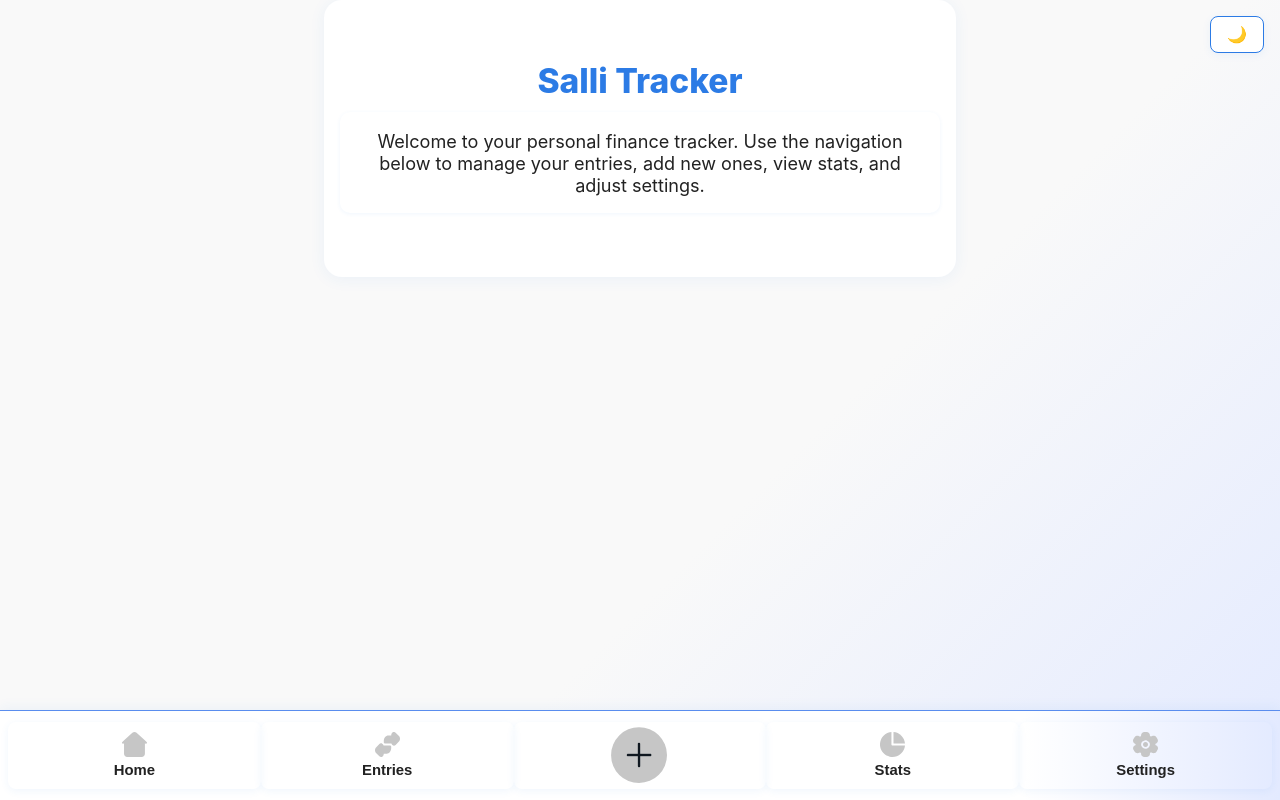
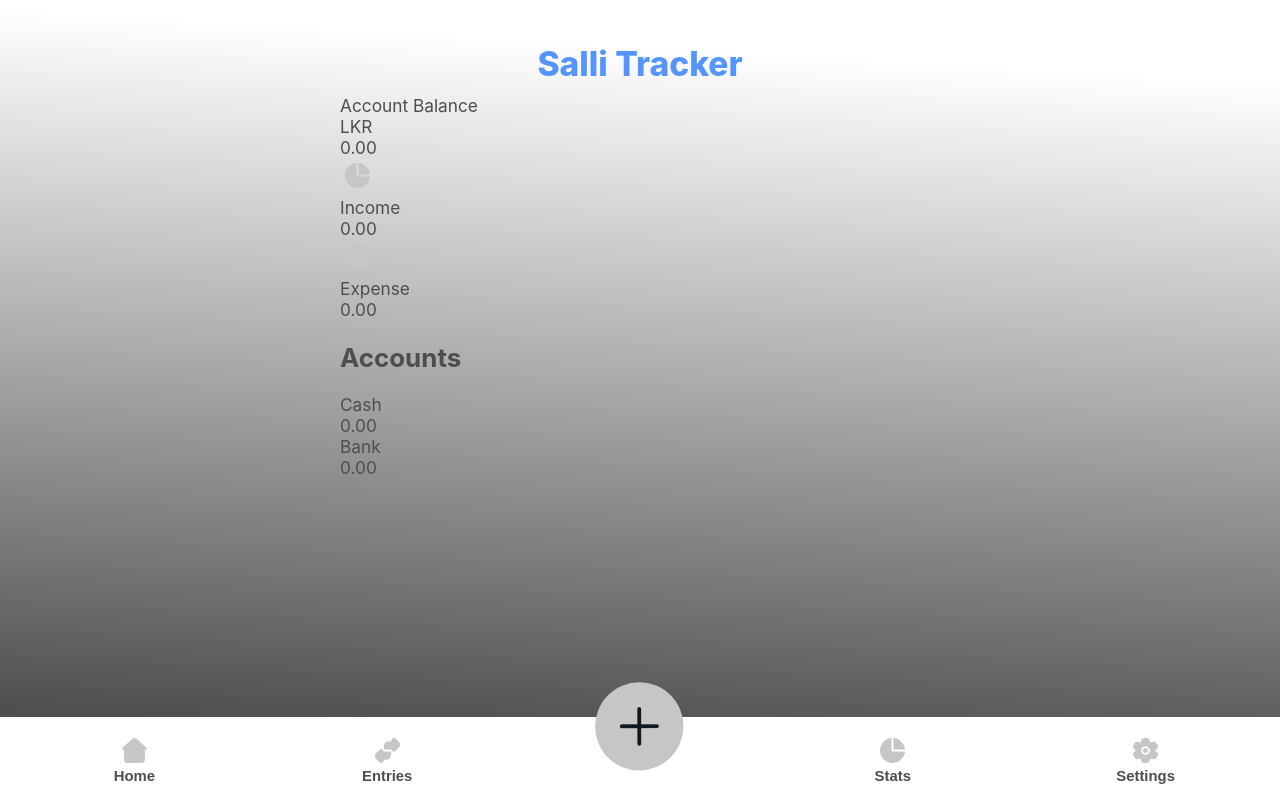
Before and after one commit to Harithroo/Salli, a PHP site: page / in a window 1280 px wide. Run offline with PHP 8.4, Linux system fonts and the light colour scheme; some libraries are stand-ins or nearby versions.

Commit message:
page structure and theme update

```diff
--- a/css/common.css
+++ b/css/common.css
@@ -1,32 +1,29 @@
-
 :root {
-    --color-bg: #f9f9f9;
-    --color-bg-gradient: linear-gradient(135deg, #f9f9f9 60%, #e3eaff 100%);
-    --color-bg-page: #fff;
-    --color-text: #222;
-    --color-primary: #2c7be5;
-    --color-primary-dark: #1a68d1;
-    --color-primary-light: #5a8dee;
-    --color-border: #c7d0e1;
-    --color-shadow: rgba(44, 123, 229, 0.07);
-    --color-shadow-hover: rgba(44, 123, 229, 0.13);
-    --color-scrollbar: #e3eaff;
-    --color-scrollbar-thumb: #c7d0e1;
+    --color-white: #FFFFFF;
+    --color-black: #000000;
+    --color-bg: #FFFFFF;
+    --color-bg-invert: #000000;
+    --color-bg-gradient: linear-gradient(183.33deg, #FFFFFF 9.56%, #4E4E4E00 125.54%);
+    --color-card-bg: #FFFFFF;
+    --color-border: #4E4E4E;
+    --color-text: #4E4E4E;
+    --color-primary: #5595FF;
 }
 
 [data-theme="dark"] {
-    --color-bg: #181c24;
-    --color-bg-gradient: linear-gradient(135deg, #232a36 60%, #1a2230 100%);
-    --color-bg-page: #232a36;
-    --color-text: #e3eaff;
-    --color-primary: #5a8dee;
-    --color-primary-dark: #2c7be5;
-    --color-primary-light: #7eaaff;
-    --color-border: #3a4660;
-    --color-shadow: rgba(44, 123, 229, 0.13);
-    --color-shadow-hover: rgba(44, 123, 229, 0.22);
-    --color-scrollbar: #232a36;
-    --color-scrollbar-thumb: #3a4660;
+    --color-black: #000000;
+    --color-white: #FFFFFF;
+    --color-bg: #000000;
+    --color-bg-invert: #FFFFFF;
+    --color-bg-gradient: linear-gradient(183.33deg, #000000 9.56%, #C6C6C600 125.54%);
+    --color-card-bg: #101820;
+    --color-border: #C6C6C6;
+    --color-text: #C6C6C6;
+    --color-primary: #FEE715;
+}
+
+html {
+    background: var(--color-bg-invert);
 }
 
 body {
@@ -41,12 +38,9 @@ body {
 
 .page {
     display: none;
-    padding: 2rem 1rem 4rem 1rem;
+    padding: 2rem 1rem 7rem 1rem;
     max-width: 600px;
     margin: 0 auto;
-    background: var(--color-bg-page);
-    border-radius: 18px;
-    box-shadow: 0 2px 16px 0 var(--color-shadow);
     transition: background 0.3s, box-shadow 0.3s;
 }
 
@@ -67,15 +61,26 @@ body {
     }
 }
 
+/* Header Title Styles */
+.header-title {
+    font-size: 2.1rem;
+    text-align: center;
+    font-weight: 800;
+    color: var(--color-primary);
+    margin-top: 0.7rem;
+    margin-bottom: 0.7rem;
+}
+
+/* Button Styles */
 input,
 select,
-button {
+.button.primary {
     font-size: 1rem;
     padding: 0.6rem 0.9rem;
     border-radius: 8px;
     border: 1px solid var(--color-border);
     transition: border 0.2s, box-shadow 0.2s, background 0.3s, color 0.3s;
-    background: var(--color-bg-page);
+    background: var(--color-card-bg);
     color: var(--color-text);
 }
 
@@ -83,37 +88,29 @@ input:focus,
 select:focus {
     border-color: var(--color-primary);
     outline: none;
-    box-shadow: 0 0 0 2px var(--color-scrollbar);
+    box-shadow: 0 0 0 2px var(--color-bg-invert);
 }
 
-button {
-    background: linear-gradient(90deg, var(--color-primary) 60%, var(--color-primary-light) 100%);
-    color: #fff;
-    border: none;
+.button.primary {
+    width: 100%;
+    background: var(--color-primary);
+    color:  var(--color-bg);
+    border: 1px solid var(--color-primary);
     cursor: pointer;
     font-weight: 600;
-    box-shadow: 0 2px 8px 0 var(--color-shadow);
+    box-shadow: 0 2px 8px 0 var(--color-bg-invert);
     transition: background 0.2s, box-shadow 0.2s, transform 0.1s;
 }
 
-button:hover,
-button:focus {
-    background: linear-gradient(90deg, var(--color-primary-dark) 60%, #3a6fc1 100%);
-    box-shadow: 0 4px 16px 0 var(--color-shadow-hover);
+.button.primary:hover,
+.button.primary:focus {
+    border: 1px solid var(--color-bg-invert);
+    box-shadow: 0 4px 16px 0 var(--color-bg-invert);
     transform: translateY(-2px) scale(1.03);
 }
 
-button:active {
-    background: var(--color-primary-dark);
+.button.primary:active {
+    border: 1px solid var(--color-bg-invert);
+    box-shadow: 0 4px 16px 0 var(--color-bg-invert);
     transform: scale(0.98);
 }
-
-::-webkit-scrollbar {
-    width: 8px;
-    background: var(--color-scrollbar);
-}
-
-::-webkit-scrollbar-thumb {
-    background: var(--color-scrollbar-thumb);
-    border-radius: 8px;
-}
--- a/css/entries.css
+++ b/css/entries.css
@@ -5,7 +5,7 @@
 }
 
 #entries li {
-    background: var(--color-bg-page);
+    background: var(--color-card-bg);
     margin-bottom: 1rem;
     padding: 1.1rem 1rem 1rem 1rem;
     border-radius: 14px;
@@ -28,7 +28,7 @@
     margin-bottom: 0.2rem;
 }
 
-#entries li .controls button {
+#entries li .controls .button.primary {
     margin-left: 0.5rem;
     background: var(--color-bg-page);
     color: var(--color-primary);
@@ -37,7 +37,7 @@
     transition: background 0.2s, color 0.2s;
 }
 
-#entries li .controls button:hover {
+#entries li .controls .button.primary:hover {
     background: var(--color-primary);
     color: #fff;
 }
--- a/css/entryform.css
+++ b/css/entryform.css
@@ -4,8 +4,8 @@
     background: var(--color-bg-page);
     padding: 1.5rem 1rem;
     border-radius: 14px;
-    box-shadow: 0 2px 8px 0 var(--color-shadow);
-    border: 1px solid var(--color-scrollbar);
+    box-shadow: 0 2px 8px 0 var(--color-bg-invert);
+    border: 1px solid var(--color-border);
     transition: background 0.3s, box-shadow 0.3s;
 }
 
@@ -13,7 +13,7 @@
     display: flex;
     flex-direction: column;
     font-weight: 500;
-    color: var(--color-primary);
+    color: var(--color-text);
     gap: 0.3rem;
 }
 
@@ -23,7 +23,7 @@
 }
 
 #submitBtn {
-    width: fit-content;
+    width: 100%;
     align-self: end;
     margin-top: 0.5rem;
     padding: 0.7rem 1.5rem;
--- a/css/home.css
+++ b/css/home.css
@@ -1,11 +1,3 @@
-#page-home h1 {
-    font-size: 2.1rem;
-    text-align: center;
-    font-weight: 800;
-    color: var(--color-primary);
-    margin-bottom: 0.7rem;
-}
-
 #page-home p {
     text-align: center;
     max-width: 600px;
--- a/css/nav.css
+++ b/css/nav.css
@@ -1,3 +1,4 @@
+/* Bottom Navigation Styles */
 .bottom-nav {
     display: flex;
     justify-content: space-around;
@@ -6,13 +7,14 @@
     bottom: 0;
     left: 0;
     right: 0;
-    background: linear-gradient(90deg, var(--color-bg-page) 80%, var(--color-scrollbar) 100%);
+    background: var(--color-bg);
     border-top: 1.5px solid var(--color-primary-light);
     box-shadow: 0 -2px 12px 0 var(--color-shadow);
     z-index: 100;
     transition: background 0.3s, box-shadow 0.3s;
 }
 
+/* Navigation Button Styles */
 .nav-btn {
     flex: 1;
     display: flex;
@@ -26,6 +28,22 @@
     padding: 0.3rem 0;
     border-radius: 8px;
     transition: color 0.2s, background 0.2s, box-shadow 0.2s;
+    cursor: pointer;
+}
+
+.nav-btn.add-btn {
+    position: absolute;
+    top: -40px;
+    width: 90px;
+    max-width: 25%;
+}
+
+.nav-btn.add-btn img {
+    width: 100%;
+}
+
+.add-btn-placeholder {
+    visibility: hidden;
 }
 
 .nav-btn.active {
--- a/css/settings.css
+++ b/css/settings.css
@@ -1,6 +1,6 @@
-.actions {
+.actions-container {
     display: flex;
-    flex-wrap: wrap;
+    flex-direction: column;
     gap: 0.7rem;
     margin-top: 1.2rem;
     background: var(--color-bg-page);
@@ -10,6 +10,17 @@
     transition: background 0.3s, box-shadow 0.3s;
 }
 
+.action-container {
+    width: 100%;
+}
+
+.actions {
+    display: flex;
+    justify-content: space-between;
+    gap: inherit;
+    width: 100%;
+}
+
 .actions span {
     line-height: 2rem;
     font-size: 0.98rem;
--- a/index.html
+++ b/index.html
@@ -21,7 +21,6 @@
         <div id="stats-container"></div>
         <div id="settings-container"></div>
         <div id="nav-container"></div>
-        <button id="theme-toggle" title="Toggle light/dark mode" style="position:fixed;top:1rem;right:1rem;z-index:200;background:var(--color-bg-page);color:var(--color-primary);border:1px solid var(--color-primary);padding:0.5rem 1rem;border-radius:8px;box-shadow:0 2px 8px 0 var(--color-shadow);cursor:pointer;transition:background 0.3s, color 0.3s;">🌙</button>
     </div>
     <script src="app.js"></script>
     <script type="module" src="script.js"></script>
--- a/partials/entryform.html
+++ b/partials/entryform.html
@@ -6,8 +6,7 @@
             <select id="account">
                 <option value="Wallet">Wallet</option>
                 <option value="Bank - Frimi">Bank - Frimi</option>
-                <option value="Bank - NSB">Bank - NSB(Rajagiriya)</option>
-                <option value="Bank - NSB">Bank - NSB(Kollupitiya)</option>
+                <option value="Bank - NSB">Bank - NSB</option>
                 <option value="Bank - Commercial">Bank - Commercial</option>
             </select>
         </label>
@@ -36,6 +35,6 @@
         <label>Amount (LKR):
             <input type="number" id="amount" step="0.01" required>
         </label>
-        <button type="submit" id="submitBtn">Add</button>
+        <button type="submit" class="button primary" id="submitBtn">Add</button>
     </form>
 </section>
--- a/partials/home.html
+++ b/partials/home.html
@@ -1,4 +1,41 @@
 <section id="page-home" class="page active">
-    <h1>Salli Tracker</h1>
-    <p>Welcome to your personal finance tracker. Use the navigation below to manage your entries, add new ones, view stats, and adjust settings.</p>
+    <div class="header">
+        <h1 class="header-title">Salli Tracker</h1>
+    </div>
+    <div class="account-balance-container">
+        <div class="account-balance-text">Account Balance</div>
+        <div class="account-balance-value-container">
+            <div class="account-balance-value-currency">LKR</div>
+            <div class="account-balance-value-amount">0.00</div>
+        </div>
+    </div>
+    <div class="income-expense-container">
+        <div class="income-container">
+            <img src="assets/icons/nav/stats.svg" alt="">
+            <div class="income-value-container">
+                <div class="income-label">Income</div>
+                <div class="income-value">0.00</div>
+            </div>
+        </div>
+        <div class="expense-container">
+            <img src="assets/icons/nav/stats.svg" alt="">
+            <div class="expense-value-container">
+                <div class="expense-label">Expense</div>
+                <div class="expense-value">0.00</div>
+            </div>
+        </div>
+    </div>
+    <div class="accounts-container">
+        <h2 class="accounts-title">Accounts</h2>
+        <div class="accounts-list">
+            <div class="account-item">
+                <div class="account-name">Cash</div>
+                <div class="account-balance">0.00</div>
+            </div>
+            <div class="account-item">
+                <div class="account-name">Bank</div>
+                <div class="account-balance">0.00</div>
+            </div>
+        </div>
+    </div>
 </section>
--- a/partials/nav.html
+++ b/partials/nav.html
@@ -1,7 +1,8 @@
 <nav class="bottom-nav">
     <button class="nav-btn" data-page="home"><img src="assets/icons/nav/home.svg" alt=""><span>Home</span></button>
     <button class="nav-btn" data-page="entries"><img src="assets/icons/nav/entries.svg" alt=""><span>Entries</span></button>
-    <button class="nav-btn" data-page="entryform"><img src="assets/icons/nav/add.svg" alt=""></button>
+    <button class="nav-btn add-btn" data-page="entryform"><img src="assets/icons/nav/add.svg" alt=""></button>
+    <div class="nav-btn add-btn-placeholder"></div>
     <button class="nav-btn" data-page="stats"><img src="assets/icons/nav/stats.svg" alt=""><span>Stats</span></button>
     <button class="nav-btn" data-page="settings"><img src="assets/icons/nav/settings.svg" alt=""><span>Settings</span></button>
 </nav>
--- a/partials/settings.html
+++ b/partials/settings.html
@@ -1,15 +1,31 @@
 <section id="page-settings" class="page">
+    <div class="header">
+        <div class="header-title">Salli Tracker</div>
+    </div>
     <h2>Settings</h2>
     <div id="settingsContent">
-        <p>Adjust your preferences and app settings here. (Feature coming soon!)</p>
-        <div class="actions">
-            <button id="backupBtn">Backup to Drive</button>
-            <span id="backupStatus"></span>
-            <button id="restoreBtn">Restore from Drive</button>
-            <span id="restoreStatus"></span>
-            <button id="exportCsvBtn">Export CSV</button>
-            <button id="exportTsvBtn">Export TSV</button>
-            <input type="file" id="importFile" accept=".csv,.tsv">
+        <p>Adjust your preferences and app settings here.</p>
+        <div class="actions-container">
+            <div class="actions">
+                <button class="button primary" id="theme-toggle" title="Toggle light/dark mode">🌙</button>
+            </div>
+            <div class="actions">
+                <div class="action-container">
+                    <button class="button primary" id="backupBtn">Backup to Drive</button>
+                    <span id="backupStatus"></span>
+                </div>
+                <div class="action-container">
+                    <button class="button primary" id="restoreBtn">Restore from Drive</button>
+                    <span id="restoreStatus"></span>
+                </div>
+            </div>
+            <div class="actions">
+                <button class="button primary" id="exportCsvBtn">Export CSV</button>
+                <button class="button primary" id="exportTsvBtn">Export TSV</button>
+            </div>
+            <div class="actions">
+                <input type="file" id="importFile" accept=".csv,.tsv">
+            </div>
         </div>
     </div>
 </section>
```
